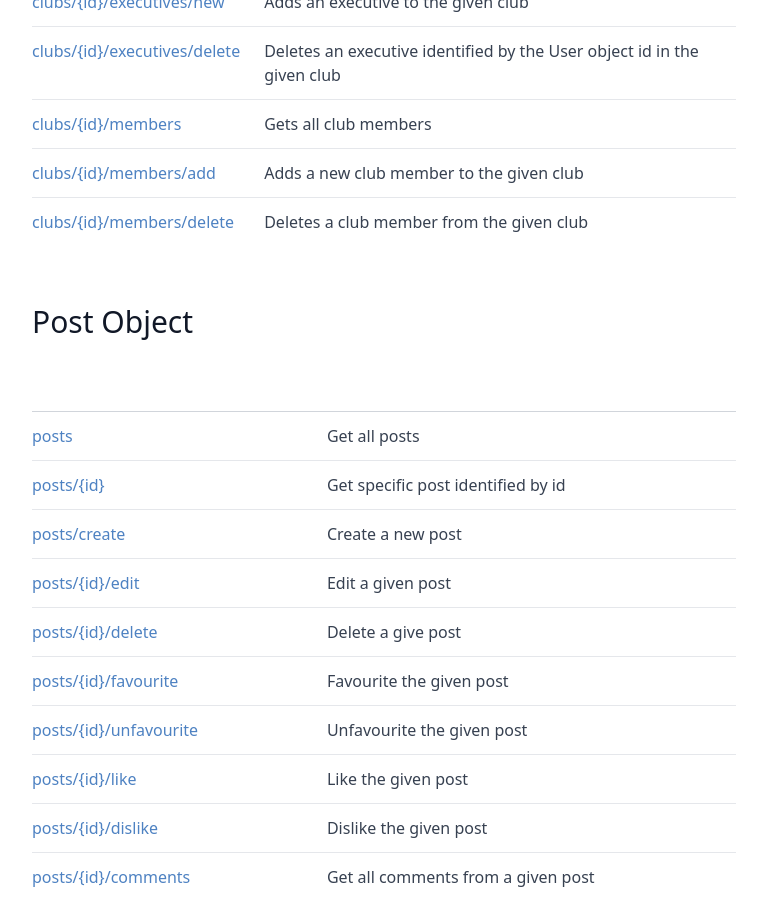
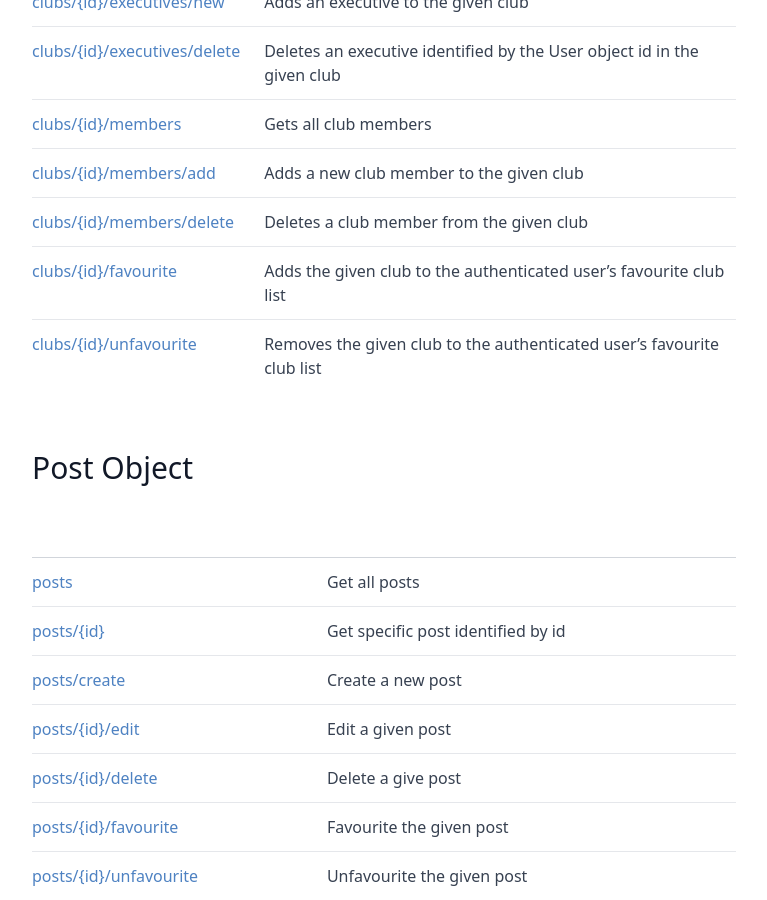
Before and after one commit to ayj-develops/api-specs, a Jekyll site: the page built from _docs/endpoints.md, in a window 1280 px wide and 900 px high, scrolled down 1092 px. Shown: the whole window, without its empty margins (256-1023 px from the left). Built offline with Jekyll 4.4.1, drawn with Linux system fonts in a browser that asks for light colours; nearby versions of some CDN libraries.

Commit message:
new club endpoints

```diff
--- a/_docs/endpoints.md
+++ b/_docs/endpoints.md
@@ -27,6 +27,8 @@ The following API endpoints are used to programmatically create, retrieve, updat
 | [clubs/{id}/members]({{ site.baseurl }}/club-endpoint/clubs-id-members)                     | Gets all club members                                                   |
 | [clubs/{id}/members/add]({{ site.baseurl }}/club-endpoint/clubs-id-members-add)             | Adds a new club member to the given club                                |
 | [clubs/{id}/members/delete]({{ site.baseurl }}/club-endpoint/clubs-id-members-delete)       | Deletes a club member from the given club                               |
+| [clubs/{id}/favourite]({{ site.baseurl }}/club-endpoint/clubs-id-favourite)                 | Adds the given club to the authenticated user's favourite club list     |
+| [clubs/{id}/unfavourite]({{ site.baseurl }}/club-endpoint/clubs-id-unfavourite)             | Removes the given club to the authenticated user's favourite club list  |
 
 
 ## Post Object
```
Also changed, not shown: _club-endpoint/clubs-id-favourite.md (added, +5 -0 lines), _club-endpoint/clubs-id-unfavourite.md (added, +5 -0 lines).
